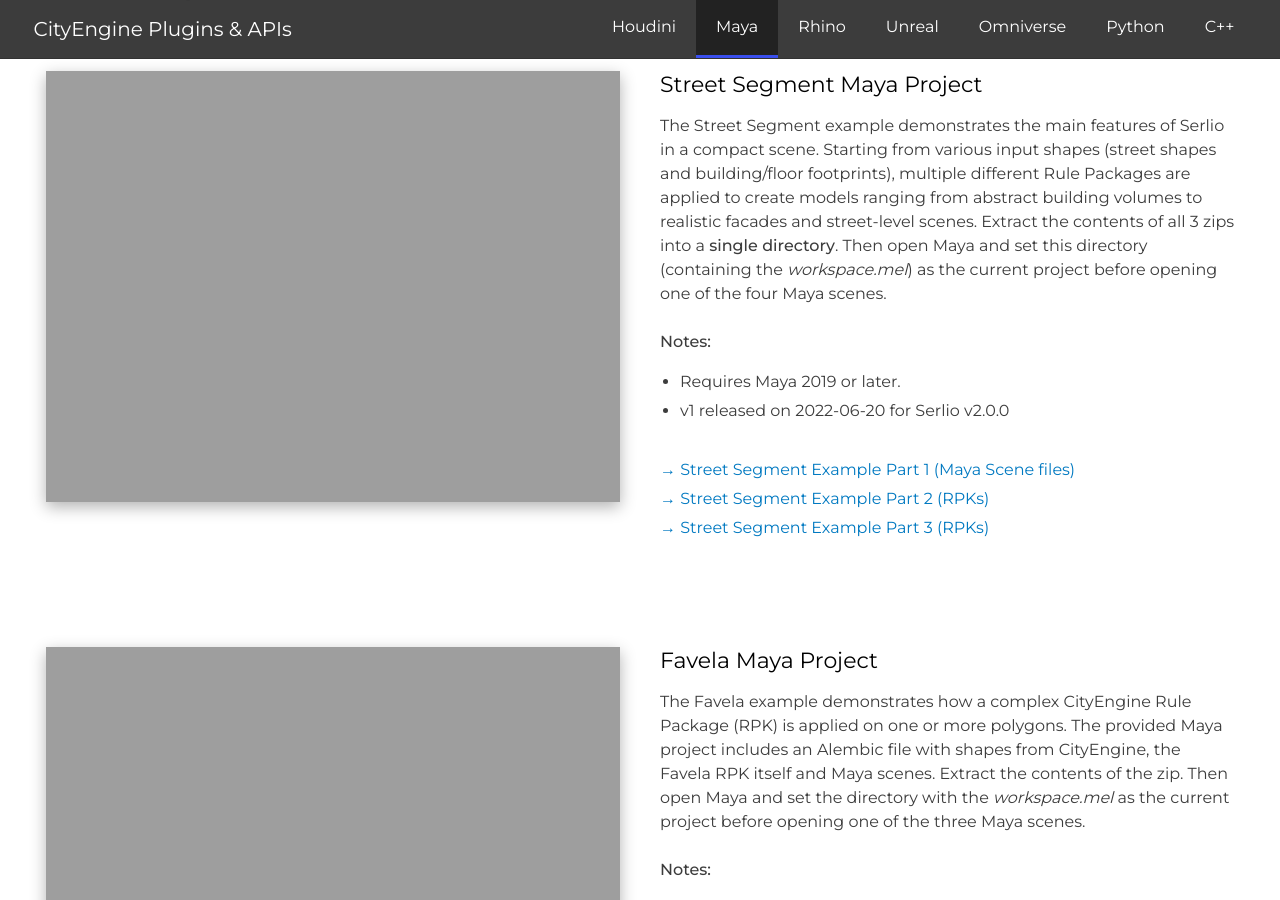
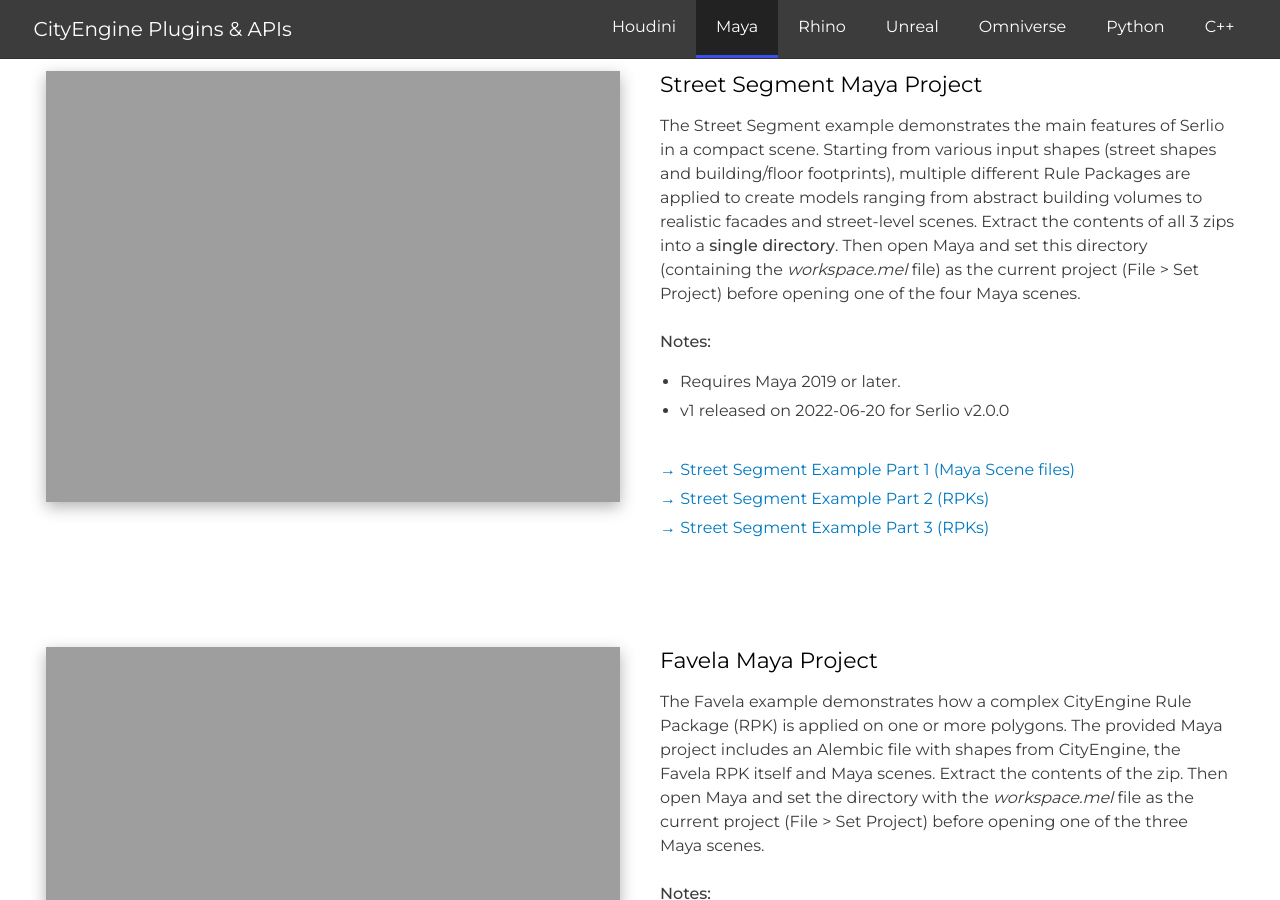
Before and after one commit to Esri/cityengine, a Jekyll site: the page built from _plugins/serlio.md, in a window 1280 px wide and 900 px high, scrolled down 2925 px. Built offline with Jekyll 4.4.1, drawn with Linux system fonts in a browser that asks for light colours.

Commit message:
Add hint on how to set project

```diff
--- a/_plugins/serlio.md
+++ b/_plugins/serlio.md
@@ -44,7 +44,7 @@
 examples:
 
   - title: Street Segment Maya Project
-    text: The Street Segment example demonstrates the main features of Serlio in a compact scene. Starting from various input shapes (street shapes and building/floor footprints), multiple different Rule Packages are applied to create models ranging from abstract building volumes to realistic facades and street-level scenes. Extract the contents of all 3 zips into a <strong>single directory</strong>. Then open Maya and set this directory (containing the <em>workspace.mel</em>) as the current project before opening one of the four Maya scenes.</br></br><strong>Notes:</strong><ul><li>Requires Maya 2019 or later. </li><li>v1 released on 2022-06-20 for Serlio v2.0.0</li></ul>
+    text: The Street Segment example demonstrates the main features of Serlio in a compact scene. Starting from various input shapes (street shapes and building/floor footprints), multiple different Rule Packages are applied to create models ranging from abstract building volumes to realistic facades and street-level scenes. Extract the contents of all 3 zips into a <strong>single directory</strong>. Then open Maya and set this directory (containing the <em>workspace.mel</em> file) as the current project (File > Set Project) before opening one of the four Maya scenes.</br></br><strong>Notes:</strong><ul><li>Requires Maya 2019 or later. </li><li>v1 released on 2022-06-20 for Serlio v2.0.0</li></ul>
 
     files:
     - title: Street Segment Example Part 1 (Maya Scene files)
@@ -60,7 +60,7 @@
 
 
   - title: Favela Maya Project
-    text: The Favela example demonstrates how a complex CityEngine Rule Package (RPK) is applied on one or more polygons. The provided Maya project includes an Alembic file with shapes from CityEngine, the Favela RPK itself and Maya scenes. Extract the contents of the zip. Then open Maya and set the directory with the <em>workspace.mel</em> as the current project before opening one of the three Maya scenes.</br></br><strong>Notes:</strong><ul><li>Requires Maya 2019 or later. </li><li>Based on the <a href="https://www.youtube.com/watch?v=IY5gU1J39Ec" target="_blank">original "Favela" project (YouTube)</a> created with CityEngine, Maya and Maxwell created by Matthias Bühler and Cyrill Oberhänsli. </li><li>v3 released on 2022-06-20 for Serlio v2.0.0</li></ul>
+    text: The Favela example demonstrates how a complex CityEngine Rule Package (RPK) is applied on one or more polygons. The provided Maya project includes an Alembic file with shapes from CityEngine, the Favela RPK itself and Maya scenes. Extract the contents of the zip. Then open Maya and set the directory with the <em>workspace.mel</em> file as the current project (File > Set Project) before opening one of the three Maya scenes.</br></br><strong>Notes:</strong><ul><li>Requires Maya 2019 or later. </li><li>Based on the <a href="https://www.youtube.com/watch?v=IY5gU1J39Ec" target="_blank">original "Favela" project (YouTube)</a> created with CityEngine, Maya and Maxwell created by Matthias Bühler and Cyrill Oberhänsli. </li><li>v3 released on 2022-06-20 for Serlio v2.0.0</li></ul>
 
     files:
     - title: Favela Maya Project
```
